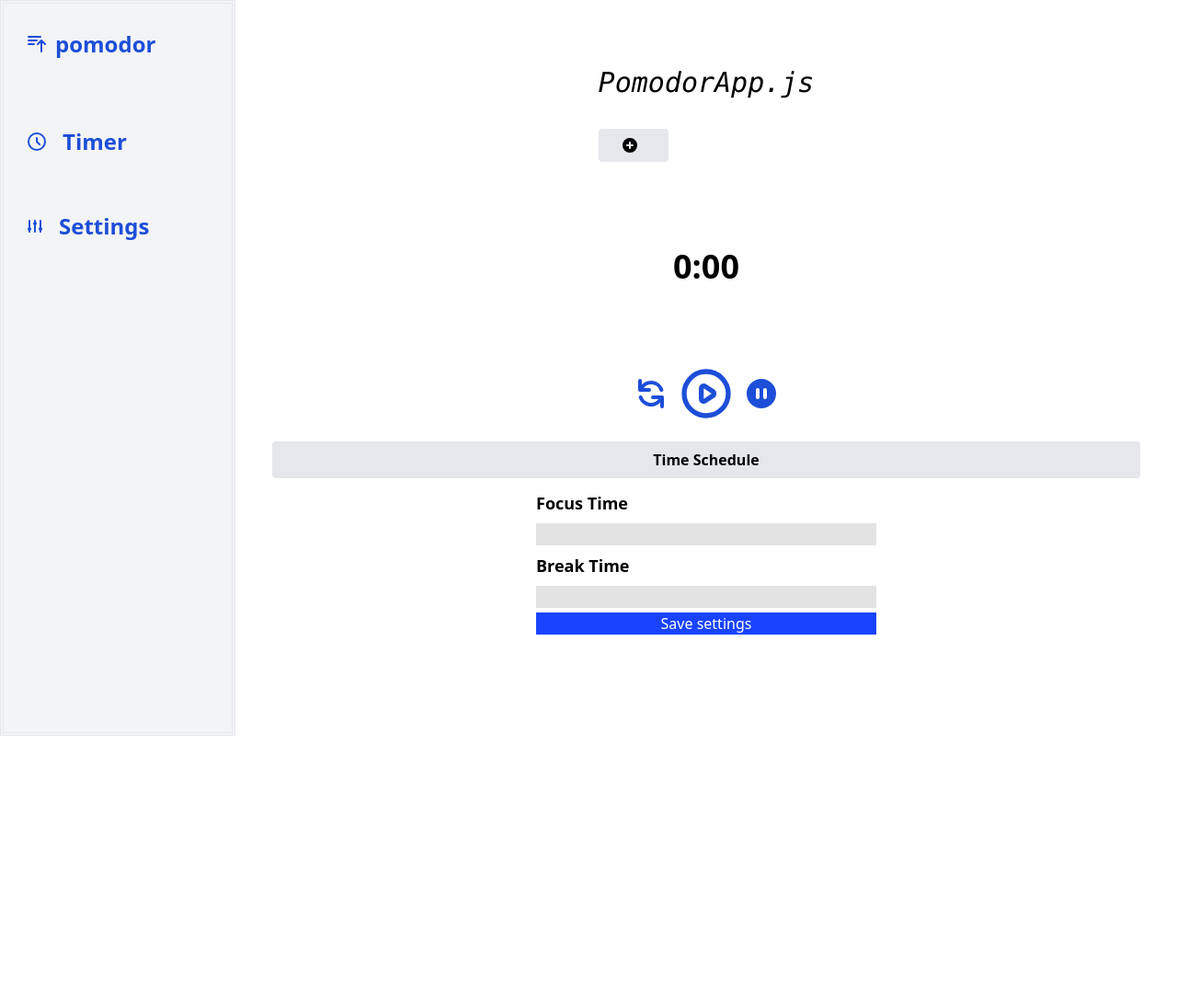
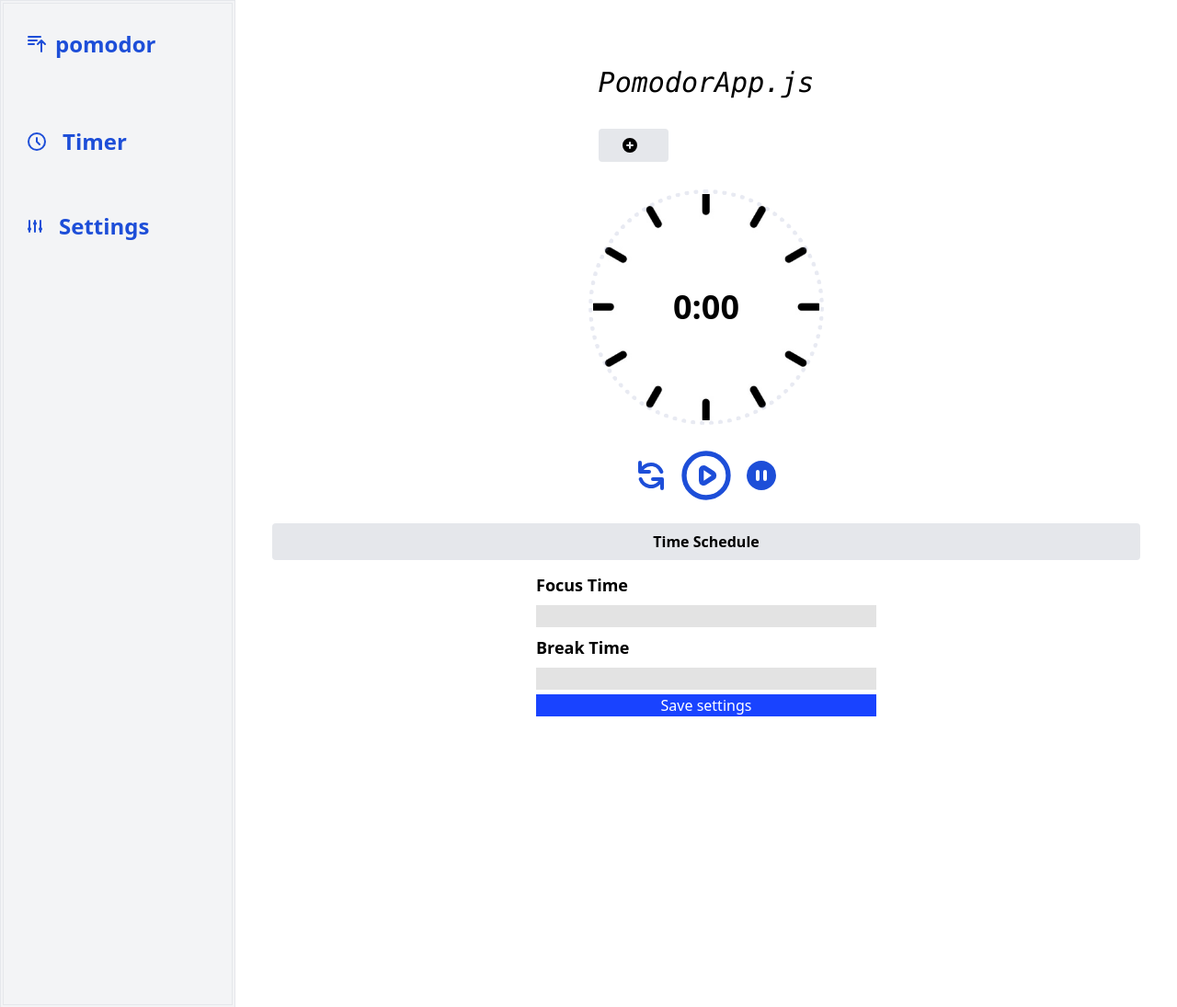
Before and after one commit to fahmanfaisal/pomodorTimerApp, a plain HTML site: page index.html in a window 1280 px wide. Shown: the whole page at 92% size. Before the commit the page ends 800 px from the top, so only its background shows below. Drawn offline with nearby package versions, Linux system fonts and the light colour scheme.

Commit message:
some css added

```diff
--- a/index.html
+++ b/index.html
@@ -81,10 +81,12 @@
                       </svg><span class="text">Add Label</span></button>
                 </div>
             </div>
-            <div class="clock ">
-                <div class="mins">0</div>
-                <div>:</div>
-                <div class="secs">00</div>
+            <div class="clock md:py-20">
+                <div class="timer">
+                    <div class="mins">0</div>
+                    <div>:</div>
+                    <div class="secs">00</div>
+                </div>
                 <audio
                   src="http://soundbible.com/mp3/service-bell_daniel_simion.mp3"
                 ></audio>
--- a/js/timer.js
+++ b/js/timer.js
@@ -21,10 +21,9 @@ startBtn.addEventListener("click", () => {
   seconds = mins * 60;
   totalsecs = mins * 60;
   setTimeout(decremenT(), 60);
-  startBtn.style.transform = "scale(0)";
+  startBtn.style.transform = "scale(1)";
   paused = false;
 })
-
 
 function decremenT() {
   mindiv.textContent = Math.floor(seconds / 60);
--- a/style.css
+++ b/style.css
@@ -95,3 +95,19 @@ form button {
     transform: rotate(-90deg) scale(0.8);
   }
 }
+.timer {
+  padding: 16px 0px;
+  color: black;
+  text-align: center;
+  width: 16rem;
+  height: 16rem;
+  border: 5px solid rgba(120, 132, 180, 0.171);
+  border-radius: 10rem;
+  display: flex;
+  justify-content: center;
+  align-items: center;
+  background-image: url(images/clock.jpg);
+  background-repeat: no-repeat;
+  background-size: contain;
+  border-style: dotted;
+}
```
Also changed, not shown: images/clock.jpg (added).
